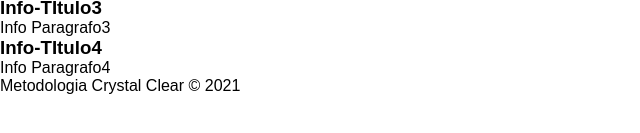
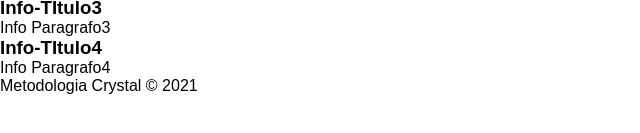
Before and after one commit to AS4delta/Metodologia_Crystal, a plain HTML site: page index.html in a window 1280 px wide. Shown: the part 155-288 px from the top of the page, 0-640 px from the left. Drawn offline with Linux system fonts and the light colour scheme.

Commit message:
Alteração no Index

```diff
--- a/index.html
+++ b/index.html
@@ -8,7 +8,8 @@
 <body>
     <!--Cabecalho-->
     <header>
-        <h1>Metodologia Crystal</h1>
+                    <h1>Metodologia Crystal</h1>
+
     </header>
 
     <!--Grid de Info-->
@@ -44,7 +45,7 @@
     </main>
     <!--Rodape-->
     <footer>
-        <p><span class="bold">Metodologia Crystal Clear</span>
+        <p><span class="bold">Metodologia Crystal </span>
         &copy; 2021
         </p>
     </footer>
```
